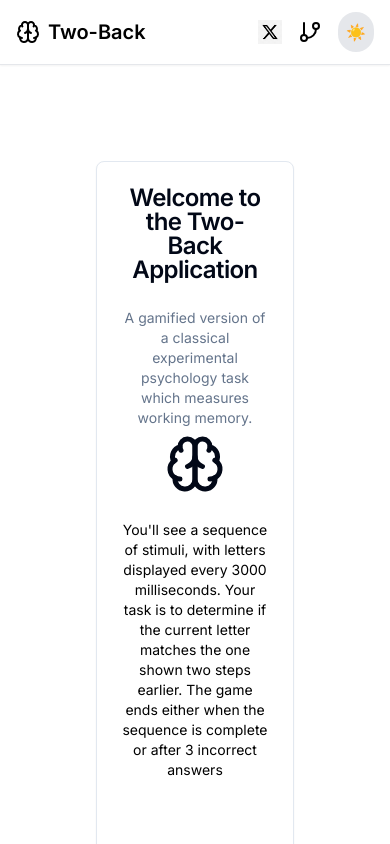
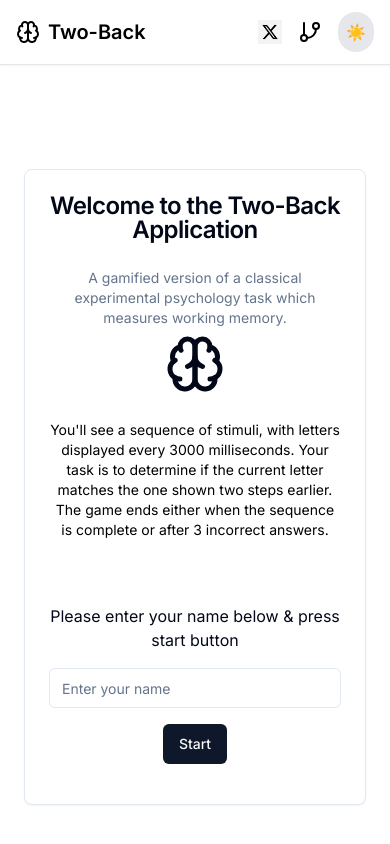
Before and after one commit to mutaremalcolm/thymia, a Next.js app: page / in a window 390 px wide. Shown: the top 844 px of the page. Built offline with nearby package versions, Linux system fonts and the light colour scheme.

Commit message:
feat: added mobile responsiveness to all components

```diff
--- a/src/app/page.tsx
+++ b/src/app/page.tsx
@@ -12,12 +12,11 @@ import {
   CardTitle,
 } from "@/components/ui/card";
 
-
 export default function Home() {
   const router = useRouter();
 
   return (
-    <main className="flex min-h-screen flex-col items-center justify-center p-24">
+    <main className="flex min-h-screen flex-col items-center justify-center p-6 md:p-24">
       <Card className="w-full max-w-md">
         <CardHeader>
           <CardTitle className="text-center mb-5">
@@ -40,7 +39,7 @@ export default function Home() {
                     every 3000 milliseconds. Your task is to determine if the
                     current letter matches the one shown two steps earlier. The
                     game ends either when the sequence is complete or after 3
-                    incorrect answers
+                    incorrect answers.
                 </div>
               </CardDescription>
             </CardDescription>
@@ -50,9 +49,9 @@ export default function Home() {
           <div className="text-center mt-10 mb-4">
             <span>Please enter your name below & press start button</span>
           </div>
-          <div className="flex justify-center mb-4">
-            <Input className="w-1/2" placeholder="Enter your name" />
-            <Button onClick={() => router.push('/game/')}  className="flex justify-center ml-4">
+          <div className="flex flex-col items-center md:flex-row md:justify-center mb-4">
+            <Input className="w-full md:w-1/2" placeholder="Enter your name" />
+            <Button onClick={() => router.push('/game/')} className="mt-4 md:mt-0 md:ml-4">
               Start
             </Button>
           </div>
--- a/src/components/Header.tsx
+++ b/src/components/Header.tsx
@@ -1,9 +1,12 @@
-import React from 'react'
+import React from 'react';
 
 const Header = () => {
   return (
-    <div>Hi Malcolm.<br/> Test is starting right now </div>
-  )
+    <div className="text-center text-lg md:text-xl lg:text-2xl p-4">
+      Hi Malcolm.<br />
+      Test is starting right now
+    </div>
+  );
 }
 
-export default Header
+export default Header;
--- a/src/components/Navbar.tsx
+++ b/src/components/Navbar.tsx
@@ -1,9 +1,9 @@
-"use client";
+"use client"
 
 import React from 'react';
 import Link from 'next/link';
 import Image from 'next/image';
-import ModeToggle  from '../components/ThemeToggle';
+import ModeToggle from '../components/ThemeToggle';
 import { X, GitBranch, Brain } from 'lucide-react';
 
 const Navbar = () => {
@@ -18,16 +18,22 @@ const Navbar = () => {
         </Link>
 
         <div className="flex items-center space-x-4">
-        <Image src='/assets/navbar/x.jpeg' alt='hero image' width={24} height={24} className="text-black dark:text-white cursor-pointer"/>
+          <div className="relative">
+            <Image
+              src='/assets/navbar/x.jpeg'
+              alt='hero image'
+              width={24}
+              height={24}
+              className="text-black dark:text-white cursor-pointer"
+            />
+          </div>
           <Link
             href="https://github.com/mutaremalcolm/Thymia"
             target="_blank"
             rel="noopener noreferrer"
+            className="text-black dark:text-white cursor-pointer"
           >
-            <GitBranch
-              size={24}
-              className="text-black dark:text-white cursor-pointer"
-            />
+            <GitBranch size={24} />
           </Link>
           <ModeToggle />
         </div>
```
